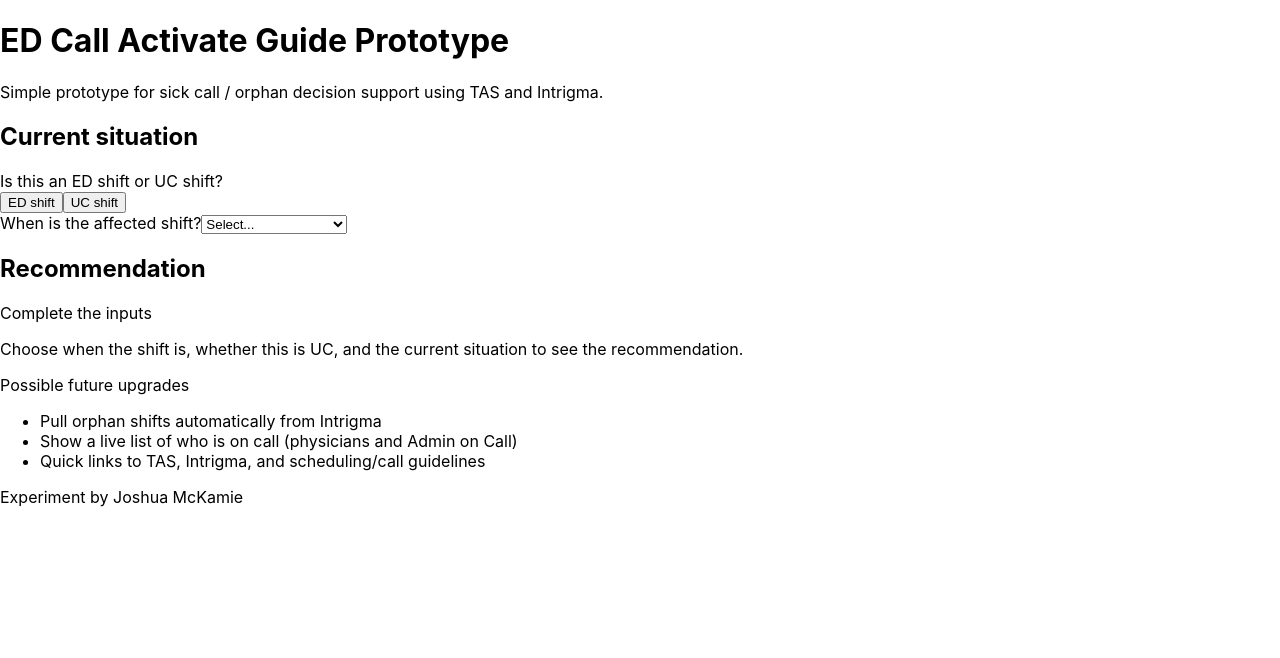
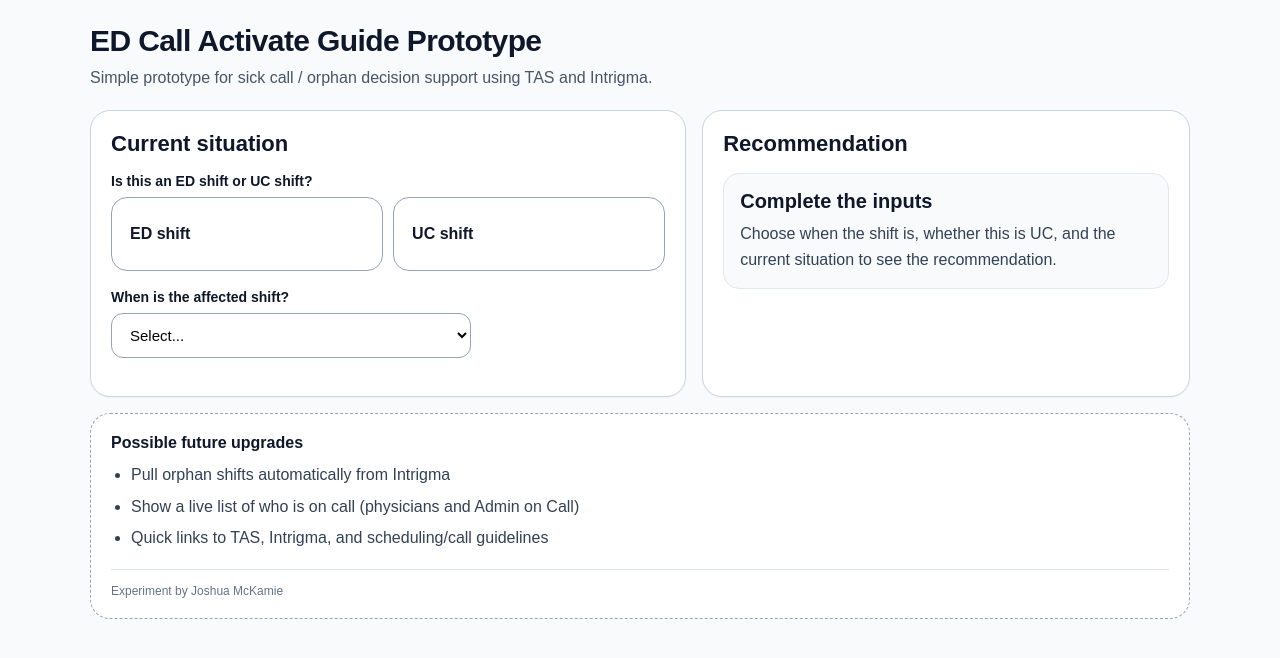
Before and after one commit to edworkflow/call-flow-tool, a React (Create React App) app: page / in a window 1280 px wide. Shown: the top 658 px of the page. Built offline with nearby package versions, Linux system fonts and the light colour scheme.

Commit message:
try again on formatting

```diff
--- a/src/App.js
+++ b/src/App.js
@@ -30,7 +30,7 @@ function renderActionItem(item) {
 
   if (item?.type === "email") {
     return (
-      <a href={`mailto:${item.value}`} className="underline">
+      <a href={`mailto:${item.value}`} className="link">
         {item.label}
       </a>
     );
@@ -74,7 +74,13 @@ function getUcRecommendation(daysNum) {
   };
 }
 
-function getEdRecommendation({ daysNum, timeBucket, shiftType, orphanNum, activatedCalls }) {
+function getEdRecommendation({
+  daysNum,
+  timeBucket,
+  shiftType,
+  orphanNum,
+  activatedCalls,
+}) {
   if (daysNum >= 2) {
     return {
       title: "2+ days out",
@@ -122,8 +128,12 @@ function getEdRecommendation({ daysNum, timeBucket, shiftType, orphanNum, activa
     };
   }
 
-  const dayCallsUsed = activatedCalls.filter((c) => c === "C1" || c === "C2").length;
-  const eveningCallsUsed = activatedCalls.filter((c) => c === "C3" || c === "C4").length;
+  const dayCallsUsed = activatedCalls.filter(
+    (c) => c === "C1" || c === "C2"
+  ).length;
+  const eveningCallsUsed = activatedCalls.filter(
+    (c) => c === "C3" || c === "C4"
+  ).length;
 
   if (shiftType === "day") {
     const target = ["C1", "C2"][dayCallsUsed];
@@ -216,44 +226,203 @@ export default function CallActivationDecisionTool() {
     if (isUC === "yes") return true;
     if (daysNum >= 2) return true;
     if (!timeBucket || !shiftType) return false;
-    if (timeBucket === "before4" && Number.isNaN(Number(orphanCount))) return false;
+    if (timeBucket === "before4" && Number.isNaN(Number(orphanCount))) {
+      return false;
+    }
     return true;
   })();
 
   return (
-    <div className="min-h-screen bg-slate-50 p-3 sm:p-4 md:p-6">
-      <div className="mx-auto max-w-5xl space-y-4 sm:space-y-6">
-        <div>
-          <h1 className="text-2xl font-semibold tracking-tight sm:text-3xl">{COPY.pageTitle}</h1>
-          <p className="mt-2 text-sm text-slate-600">{COPY.pageSubtitle}</p>
-        </div>
+    <div className="page">
+      <style>{`
+        * { box-sizing: border-box; }
+        body { margin: 0; }
+        .page {
+          min-height: 100vh;
+          background: #f8fafc;
+          padding: 16px;
+          font-family: Arial, sans-serif;
+          color: #0f172a;
+        }
+        .container {
+          max-width: 1100px;
+          margin: 0 auto;
+        }
+        .title {
+          font-size: 30px;
+          font-weight: 700;
+          margin: 0 0 8px 0;
+          letter-spacing: -0.02em;
+        }
+        .subtitle {
+          margin: 0 0 20px 0;
+          color: #475569;
+          line-height: 1.5;
+        }
+        .mainGrid {
+          display: grid;
+          grid-template-columns: 1fr;
+          gap: 16px;
+        }
+        .card {
+          background: white;
+          border: 1px solid #cbd5e1;
+          border-radius: 20px;
+          padding: 20px;
+          box-shadow: 0 1px 2px rgba(15, 23, 42, 0.04);
+        }
+        .sectionTitle {
+          margin: 0 0 16px 0;
+          font-size: 22px;
+          font-weight: 700;
+        }
+        .field {
+          margin-bottom: 18px;
+        }
+        .label {
+          font-size: 14px;
+          font-weight: 700;
+          margin-bottom: 8px;
+          display: block;
+        }
+        .buttonRow {
+          display: flex;
+          flex-wrap: wrap;
+          gap: 10px;
+        }
+        .bigButton, .pillButton {
+          border: 1px solid #94a3b8;
+          background: white;
+          color: #0f172a;
+          cursor: pointer;
+          transition: 0.15s ease;
+        }
+        .bigButton {
+          min-height: 74px;
+          padding: 16px 18px;
+          border-radius: 16px;
+          font-size: 16px;
+          font-weight: 700;
+          text-align: left;
+          flex: 1 1 220px;
+        }
+        .pillButton {
+          padding: 12px 16px;
+          border-radius: 12px;
+          font-size: 15px;
+          font-weight: 600;
+        }
+        .selected {
+          background: #0f172a;
+          color: white;
+          border-color: #0f172a;
+        }
+        .select {
+          width: 100%;
+          max-width: 360px;
+          padding: 12px 14px;
+          border-radius: 12px;
+          border: 1px solid #94a3b8;
+          font-size: 15px;
+          background: white;
+        }
+        .recommendationBox {
+          border-radius: 16px;
+          padding: 16px;
+          margin-bottom: 18px;
+          border: 1px solid #e2e8f0;
+          background: #f8fafc;
+          transition: 0.2s ease;
+        }
+        .recommendationBox.complete {
+          background: #f0fdf4;
+          border-color: #86efac;
+          box-shadow: 0 0 0 2px #86efac;
+        }
+        .recTitle {
+          font-size: 20px;
+          font-weight: 700;
+          margin-bottom: 8px;
+        }
+        .recBody {
+          line-height: 1.6;
+          color: #334155;
+          margin: 0;
+        }
+        .subheading {
+          font-size: 14px;
+          font-weight: 700;
+          margin: 0 0 8px 0;
+        }
+        .list {
+          margin: 0;
+          padding-left: 20px;
+          color: #334155;
+          line-height: 1.6;
+        }
+        .list li {
+          margin-bottom: 6px;
+        }
+        .footerCard {
+          margin-top: 16px;
+          background: white;
+          border: 1px dashed #94a3b8;
+          border-radius: 20px;
+          padding: 20px;
+        }
+        .byline {
+          margin-top: 18px;
+          padding-top: 14px;
+          border-top: 1px solid #e2e8f0;
+          font-size: 12px;
+          color: #64748b;
+        }
+        .link {
+          color: #0f172a;
+        }
+        .link:hover {
+          text-decoration: underline;
+        }
+        @media (min-width: 900px) {
+          .page {
+            padding: 24px;
+          }
+          .mainGrid {
+            grid-template-columns: 1.1fr 0.9fr;
+          }
+        }
+      `}</style>
 
-        <div className="grid gap-4 lg:grid-cols-2 lg:gap-6">
-          <div className="rounded-2xl bg-white p-4 shadow-sm ring-1 ring-slate-200 space-y-4 sm:p-5 sm:space-y-5">
-            <h2 className="text-lg font-medium sm:text-xl">Current situation</h2>
+      <div className="container">
+        <h1 className="title">{COPY.pageTitle}</h1>
+        <p className="subtitle">{COPY.pageSubtitle}</p>
 
-            <div>
-              <label className="mb-3 block text-sm font-medium">Is this an ED shift or UC shift?</label>
-              <div className="grid grid-cols-1 gap-3 sm:grid-cols-2">
-                {[
-                  ["no", "ED shift"],
-                  ["yes", "UC shift"],
-                ].map(([value, label]) => (
+        <div className="mainGrid">
+          <div className="card">
+            <h2 className="sectionTitle">Current situation</h2>
+
+            <div className="field">
+              <label className="label">Is this an ED shift or UC shift?</label>
+              <div className="buttonRow">
                 <button
-                    key={value}
-                    onClick={() => setIsUC(value)}
-                    className={`min-h-[72px] rounded-2xl border p-4 text-left transition ${isUC === value ? "bg-slate-900 text-white" : "bg-white text-slate-700 hover:bg-slate-50"}`}
+                  className={`bigButton ${isUC === "no" ? "selected" : ""}`}
+                  onClick={() => setIsUC("no")}
                 >
-                    <div className="text-base font-medium sm:text-lg">{label}</div>
+                  ED shift
                 </button>
-                ))}
+                <button
+                  className={`bigButton ${isUC === "yes" ? "selected" : ""}`}
+                  onClick={() => setIsUC("yes")}
+                >
+                  UC shift
+                </button>
               </div>
             </div>
 
-            <div>
-              <label className="mb-2 block text-sm font-medium">When is the affected shift?</label>
+            <div className="field">
+              <label className="label">When is the affected shift?</label>
               <select
-                className="w-full rounded-xl border p-3 text-base"
+                className="select"
                 value={daysUntilShift}
                 onChange={(e) => setDaysUntilShift(e.target.value)}
               >
@@ -264,51 +433,59 @@ export default function CallActivationDecisionTool() {
               </select>
             </div>
 
-            {daysUntilShift !== "" && Number(daysUntilShift) < 2 && isUC === "no" && (
+            {daysUntilShift !== "" &&
+              Number(daysUntilShift) < 2 &&
+              isUC === "no" && (
                 <>
-                <div>
-                  <label className="mb-2 block text-sm font-medium">What time is it right now?</label>
-                  <div className="grid grid-cols-1 gap-2 sm:flex sm:flex-wrap">
-                    {[
-                      ["before4", "Before 4pm"],
-                      ["after4", "After 4pm"],
-                    ].map(([value, label]) => (
+                  <div className="field">
+                    <label className="label">What time is it right now?</label>
+                    <div className="buttonRow">
                       <button
-                        key={value}
-                        onClick={() => setTimeBucket(value)}
-                        className={`min-h-[52px] rounded-xl border px-4 py-3 text-sm sm:text-base ${timeBucket === value ? "bg-slate-900 text-white" : "bg-white text-slate-700"}`}
+                        className={`pillButton ${timeBucket === "before4" ? "selected" : ""}`}
+                        onClick={() => setTimeBucket("before4")}
                       >
-                        {label}
+                        Before 4pm
                       </button>
-                    ))}
+                      <button
+                        className={`pillButton ${timeBucket === "after4" ? "selected" : ""}`}
+                        onClick={() => setTimeBucket("after4")}
+                      >
+                        After 4pm
+                      </button>
                     </div>
                   </div>
 
-                <div>
-                  <label className="mb-2 block text-sm font-medium">Is the affected shift a day or evening shift?</label>
-                  <div className="grid grid-cols-1 gap-2 sm:flex">
-                    {[
-                      ["day", "Day shift"],
-                      ["evening", "Evening shift"],
-                    ].map(([value, label]) => (
+                  <div className="field">
+                    <label className="label">
+                      Is the affected shift a day or evening shift?
+                    </label>
+                    <div className="buttonRow">
                       <button
-                        key={value}
-                        onClick={() => setShiftType(value)}
-                        className={`min-h-[52px] rounded-xl border px-4 py-3 text-sm sm:text-base ${shiftType === value ? "bg-slate-900 text-white" : "bg-white text-slate-700"}`}
+                        className={`pillButton ${shiftType === "day" ? "selected" : ""}`}
+                        onClick={() => setShiftType("day")}
                       >
-                        {label}
+                        Day shift
                       </button>
-                    ))}
+                      <button
+                        className={`pillButton ${shiftType === "evening" ? "selected" : ""}`}
+                        onClick={() => setShiftType("evening")}
+                      >
+                        Evening shift
+                      </button>
                     </div>
                   </div>
                 </>
               )}
 
-            {timeBucket === "before4" && isUC === "no" && Number(daysUntilShift) < 2 && (
-              <div>
-                <label className="mb-2 block text-sm font-medium">How many orphans already exist for that day?</label>
+            {timeBucket === "before4" &&
+              isUC === "no" &&
+              Number(daysUntilShift) < 2 && (
+                <div className="field">
+                  <label className="label">
+                    How many orphans already exist for that day?
+                  </label>
                   <select
-                  className="w-full rounded-xl border p-3 text-base"
+                    className="select"
                     value={orphanCount}
                     onChange={(e) => setOrphanCount(e.target.value)}
                   >
@@ -322,15 +499,19 @@ export default function CallActivationDecisionTool() {
                 </div>
               )}
 
-            {timeBucket === "after4" && isUC === "no" && Number(daysUntilShift) < 2 && (
-              <div>
-                <label className="mb-2 block text-sm font-medium">Which Calls are already activated on TAS?</label>
-                <div className="grid grid-cols-1 gap-2 sm:flex sm:flex-wrap">
+            {timeBucket === "after4" &&
+              isUC === "no" &&
+              Number(daysUntilShift) < 2 && (
+                <div className="field">
+                  <label className="label">
+                    Which Calls are already activated on TAS?
+                  </label>
+                  <div className="buttonRow">
                     {["C1", "C2", "C3", "C4"].map((call) => (
                       <button
                         key={call}
+                        className={`pillButton ${activatedCalls.includes(call) ? "selected" : ""}`}
                         onClick={() => toggleCall(call)}
-                      className={`min-h-[52px] rounded-xl border px-4 py-3 text-sm sm:text-base ${activatedCalls.includes(call) ? "bg-slate-900 text-white" : "bg-white text-slate-700"}`}
                       >
                         {call}
                       </button>
@@ -340,19 +521,26 @@ export default function CallActivationDecisionTool() {
               )}
           </div>
 
-          <div className="rounded-2xl bg-white p-4 shadow-sm ring-1 ring-slate-200 space-y-4 sm:p-5">
-            <h2 className="text-lg font-medium sm:text-xl">Recommendation</h2>
-            <div className={`rounded-2xl p-4 transition ${isComplete ? "bg-green-50 ring-2 ring-green-300" : "bg-slate-50"}`}>
-              <div className="text-base font-semibold sm:text-lg">{result.title}</div>
-              <p className="mt-2 text-sm leading-6 text-slate-700">{result.body}</p>
+          <div className="card">
+            <h2 className="sectionTitle">Recommendation</h2>
+
+            <div
+              className={`recommendationBox ${isComplete ? "complete" : ""}`}
+            >
+              <div className="recTitle">{result.title}</div>
+              <p className="recBody">{result.body}</p>
             </div>
 
             {result.who.length > 0 && (
-              <div>
-                <div className="text-sm font-medium text-slate-900">Action</div>
-                <ul className="mt-2 list-disc pl-5 text-sm leading-6 text-slate-700 space-y-1">
+              <div style={{ marginBottom: 18 }}>
+                <div className="subheading">Action</div>
+                <ul className="list">
                   {result.who.map((item, index) => (
-                    <li key={typeof item === "string" ? item : `${item.label}-${index}`}>
+                    <li
+                      key={
+                        typeof item === "string" ? item : `${item.label}-${index}`
+                      }
+                    >
                       {renderActionItem(item)}
                     </li>
                   ))}
@@ -362,8 +550,8 @@ export default function CallActivationDecisionTool() {
 
             {result.notes.length > 0 && (
               <div>
-                <div className="text-sm font-medium text-slate-900">Notes</div>
-                <ul className="mt-2 list-disc pl-5 text-sm leading-6 text-slate-700 space-y-1">
+                <div className="subheading">Notes</div>
+                <ul className="list">
                   {result.notes.map((item) => (
                     <li key={item}>{item}</li>
                   ))}
@@ -373,16 +561,16 @@ export default function CallActivationDecisionTool() {
           </div>
         </div>
 
-        <div className="rounded-2xl border border-dashed bg-white p-4 text-sm leading-6 text-slate-600 shadow-sm ring-1 ring-slate-200 sm:p-5">
-          <div className="font-medium text-slate-900">Possible future upgrades</div>
-          <ul className="mt-2 list-disc pl-5 space-y-1">
+        <div className="footerCard">
+          <div className="subheading" style={{ fontSize: 16, marginBottom: 10 }}>
+            Possible future upgrades
+          </div>
+          <ul className="list">
             {COPY.futureUpgrades.map((item) => (
               <li key={item}>{item}</li>
             ))}
           </ul>
-          <div className="mt-6 border-t border-slate-200 pt-4 text-xs text-slate-500">
-            {COPY.byline}
-          </div>
+          <div className="byline">{COPY.byline}</div>
         </div>
       </div>
     </div>
```
Lines whose indentation alone changed are shown as unchanged.
